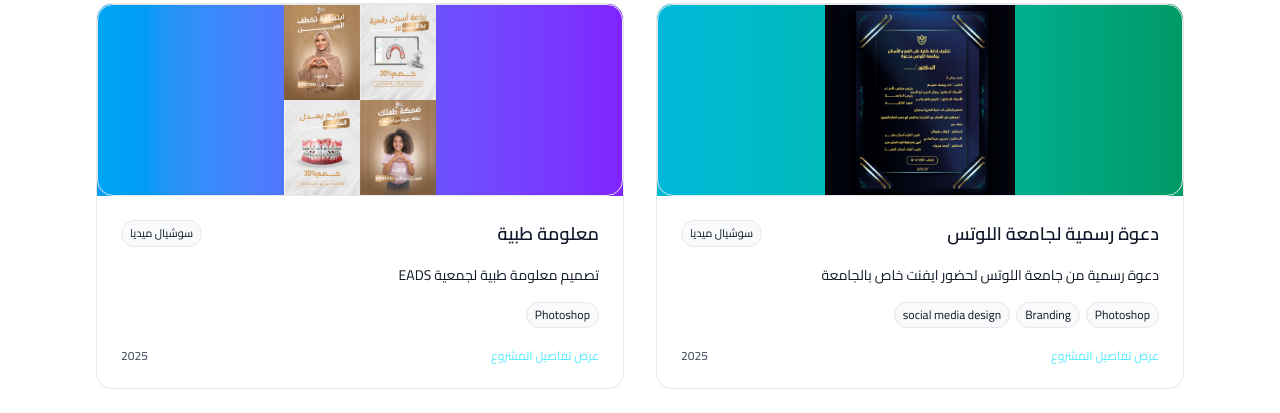
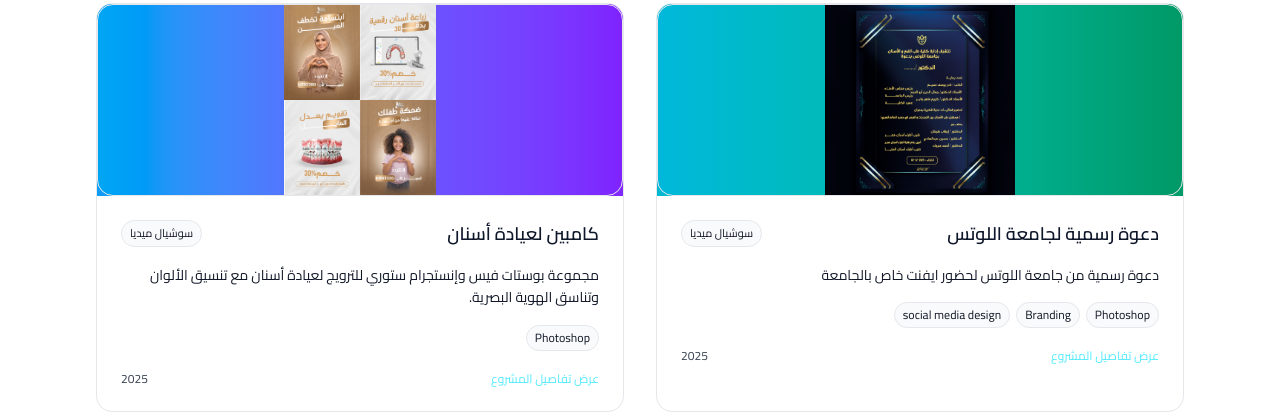
Before and after one commit to Mohanedabdelaal/portfolio, a plain HTML site: page index.html in a window 1280 px wide. Shown: the part 3110-3523 px from the top of the page. Drawn offline with nearby package versions, Linux system fonts and the light colour scheme.

Commit message:
Update index.html

```diff
--- a/index.html
+++ b/index.html
@@ -1035,7 +1035,7 @@
                     class="text-base sm:text-lg font-semibold text-slate-50 group-hover:text-cyan-300 transition-colors"
                     data-project-title
                   >
-معلومة طبية                  </h3>
+كامبين لعيادة أسنان                  </h3>
                   <span
                     class="text-[11px] px-2 py-1 rounded-full bg-slate-900/80 border border-slate-700 text-slate-300"
                     data-project-badge
@@ -1047,7 +1047,9 @@
                   class="text-xs sm:text-sm text-slate-300 leading-relaxed"
                   data-project-description
                 >
-تصميم معلومة طبية لجمعية EADS                </p>
+مجموعة بوستات فيس وإنستجرام ستوري للترويج لعيادة أسنان مع تنسيق الألوان وتناسق الهوية البصرية.
+
+                </p>
                 <div
                   class="flex flex-wrap gap-1.5 text-[11px] sm:text-xs text-slate-300"
                   data-project-tags
```
